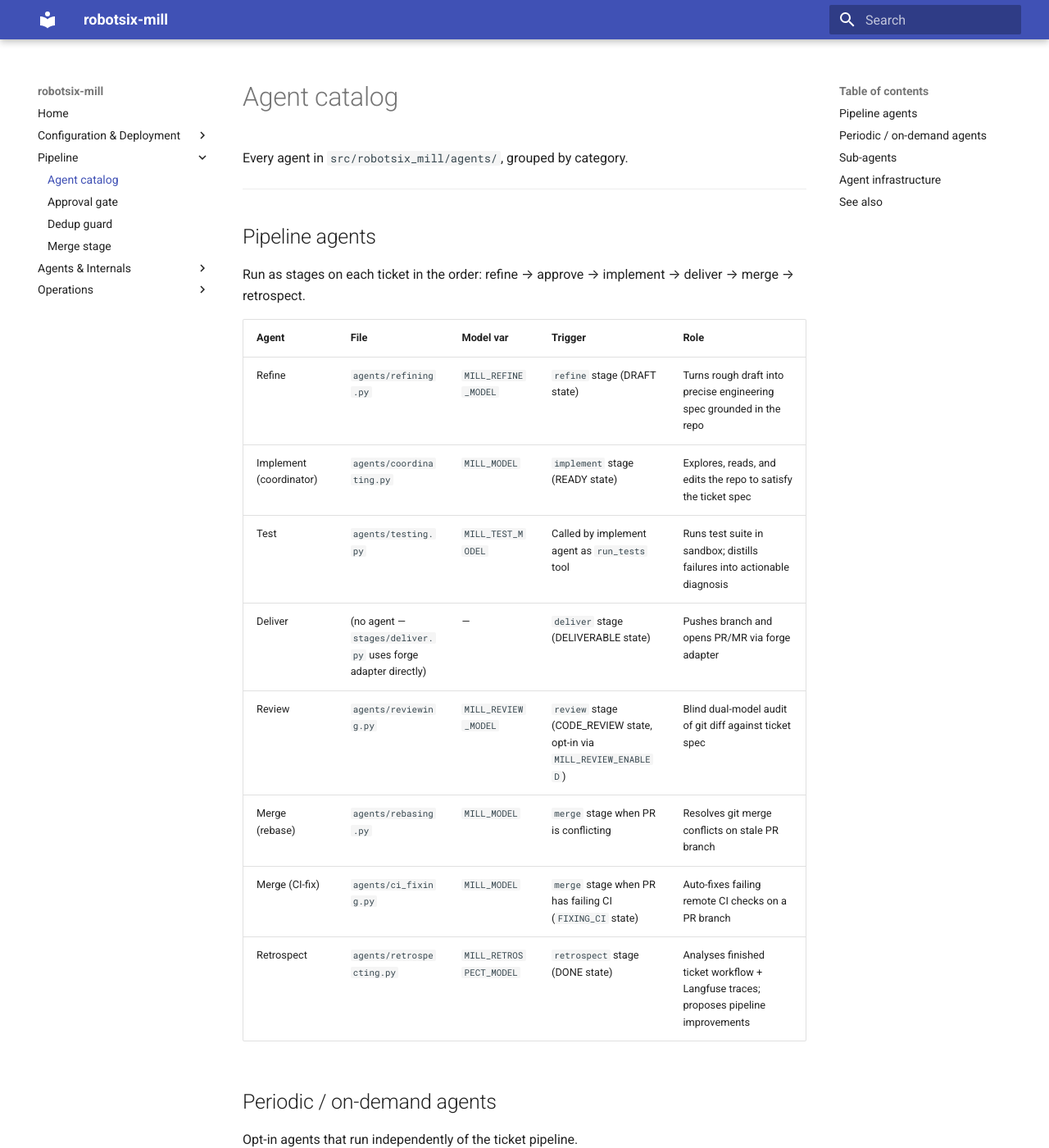
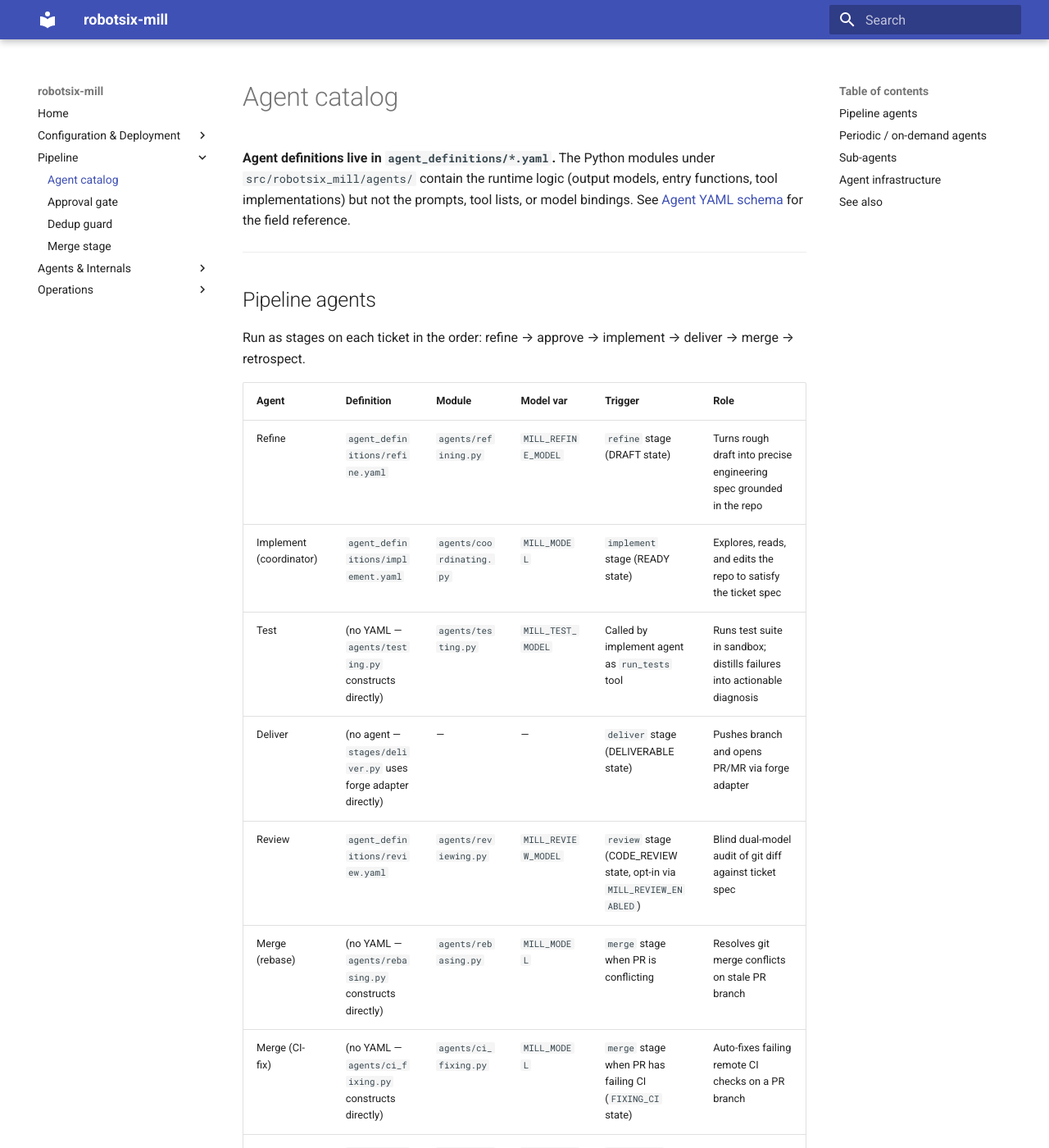
Before and after one commit to damien-robotsix/robotsix-mill, an MkDocs documentation site: the page built from docs/agents.md, in a window 1280 px wide and 1400 px high. Shown: the whole window at 82% size. Built offline with MkDocs 1.6.1 and Material for MkDocs 9.7.7, drawn with Linux system fonts in a browser that asks for light colours; some of the changed text lies outside the part shown.

Commit message:
mill: Update tests and documentation for YAML agent definitions (20260523T121617Z-update-tests-and-documentation-for-yaml--f5c3)

```diff
--- a/docs/agents.md
+++ b/docs/agents.md
@@ -1,6 +1,10 @@
 # Agent catalog
 
-Every agent in `src/robotsix_mill/agents/`, grouped by category.
+**Agent definitions live in `agent_definitions/*.yaml`.** The Python
+modules under `src/robotsix_mill/agents/` contain the runtime logic
+(output models, entry functions, tool implementations) but not the
+prompts, tool lists, or model bindings. See
+[Agent YAML schema](agent-yaml-schema.md) for the field reference.
 
 ---
 
@@ -8,41 +12,41 @@ Every agent in `src/robotsix_mill/agents/`, grouped by category.
 
 Run as stages on each ticket in the order: refine → approve → implement → deliver → merge → retrospect.
 
-| Agent | File | Model var | Trigger | Role |
-|---|---|---|---|---|
-| Refine | `agents/refining.py` | `MILL_REFINE_MODEL` | `refine` stage (DRAFT state) | Turns rough draft into precise engineering spec grounded in the repo |
-| Implement (coordinator) | `agents/coordinating.py` | `MILL_MODEL` | `implement` stage (READY state) | Explores, reads, and edits the repo to satisfy the ticket spec |
-| Test | `agents/testing.py` | `MILL_TEST_MODEL` | Called by implement agent as `run_tests` tool | Runs test suite in sandbox; distills failures into actionable diagnosis |
-| Deliver | (no agent — `stages/deliver.py` uses forge adapter directly) | — | `deliver` stage (DELIVERABLE state) | Pushes branch and opens PR/MR via forge adapter |
-| Review | `agents/reviewing.py` | `MILL_REVIEW_MODEL` | `review` stage (CODE_REVIEW state, opt-in via `MILL_REVIEW_ENABLED`) | Blind dual-model audit of git diff against ticket spec |
-| Merge (rebase) | `agents/rebasing.py` | `MILL_MODEL` | `merge` stage when PR is conflicting | Resolves git merge conflicts on stale PR branch |
-| Merge (CI-fix) | `agents/ci_fixing.py` | `MILL_MODEL` | `merge` stage when PR has failing CI (`FIXING_CI` state) | Auto-fixes failing remote CI checks on a PR branch |
-| Retrospect | `agents/retrospecting.py` | `MILL_RETROSPECT_MODEL` | `retrospect` stage (DONE state) | Analyses finished ticket workflow + Langfuse traces; proposes pipeline improvements |
+| Agent | Definition | Module | Model var | Trigger | Role |
+|---|---|---|---|---|---|
+| Refine | `agent_definitions/refine.yaml` | `agents/refining.py` | `MILL_REFINE_MODEL` | `refine` stage (DRAFT state) | Turns rough draft into precise engineering spec grounded in the repo |
+| Implement (coordinator) | `agent_definitions/implement.yaml` | `agents/coordinating.py` | `MILL_MODEL` | `implement` stage (READY state) | Explores, reads, and edits the repo to satisfy the ticket spec |
+| Test | (no YAML — `agents/testing.py` constructs directly) | `agents/testing.py` | `MILL_TEST_MODEL` | Called by implement agent as `run_tests` tool | Runs test suite in sandbox; distills failures into actionable diagnosis |
+| Deliver | (no agent — `stages/deliver.py` uses forge adapter directly) | — | — | `deliver` stage (DELIVERABLE state) | Pushes branch and opens PR/MR via forge adapter |
+| Review | `agent_definitions/review.yaml` | `agents/reviewing.py` | `MILL_REVIEW_MODEL` | `review` stage (CODE_REVIEW state, opt-in via `MILL_REVIEW_ENABLED`) | Blind dual-model audit of git diff against ticket spec |
+| Merge (rebase) | (no YAML — `agents/rebasing.py` constructs directly) | `agents/rebasing.py` | `MILL_MODEL` | `merge` stage when PR is conflicting | Resolves git merge conflicts on stale PR branch |
+| Merge (CI-fix) | (no YAML — `agents/ci_fixing.py` constructs directly) | `agents/ci_fixing.py` | `MILL_MODEL` | `merge` stage when PR has failing CI (`FIXING_CI` state) | Auto-fixes failing remote CI checks on a PR branch |
+| Retrospect | `agent_definitions/retrospect.yaml` | `agents/retrospecting.py` | `MILL_RETROSPECT_MODEL` | `retrospect` stage (DONE state) | Analyses finished ticket workflow + Langfuse traces; proposes pipeline improvements |
 
 ## Periodic / on-demand agents
 
 Opt-in agents that run independently of the ticket pipeline.
 
-| Agent | File | Model var | Trigger | Role |
-|---|---|---|---|---|
-| Audit | `agents/auditing.py` | `MILL_AUDIT_MODEL` | CLI (`audit`), API (`POST /audit`), board button, or periodic (`MILL_AUDIT_PERIODIC`) | Meta-audit: identifies gaps in repo quality/security tooling coverage; emits improvement drafts |
-| Trace-health | (no agent — deterministic check in `trace_health_runner.py`) | — | CLI (`trace-health`), API (`POST /trace-health`), board button, or periodic (`MILL_TRACE_HEALTH_PERIODIC`) | Scans Langfuse for unsessioned traces; files alert draft |
-| Health | `agents/health.py` | `MILL_HEALTH_MODEL` | CLI, API (`POST /health-check`), or periodic (`MILL_HEALTH_PERIODIC`) | Codebase-health inspection across 6 dimensions (size, length, docs, tests, complexity, dead code) |
-| Test-gap | `agents/test_gap.py` | `MILL_TEST_GAP_MODEL` | CLI, API (`POST /test-gap`), or periodic (`MILL_TEST_GAP_PERIODIC`) | Identifies modules with zero dedicated unit-test coverage |
-| Agent-check | `agents/agent_check.py` | `MILL_AGENT_CHECK_MODEL` | CLI, API (`POST /agent-check`), or periodic (`MILL_AGENT_CHECK_PERIODIC`) | Meta-agent: inspects all agent definitions for tool–prompt mismatch, skill drift, metadata correctness |
-| Survey | `agents/surveying.py` | `MILL_SURVEY_MODEL` | CLI, API (`POST /survey`) | Discovers similar OSS projects via web research; proposes concrete improvements |
-| Answer | `agents/answering.py` | `MILL_ANSWER_MODEL` | `answer` stage (ASKED state — ticket type `inquiry`) | Investigative analyst: answers questions using repo exploration + web research + Langfuse data |
+| Agent | Definition | Module | Model var | Trigger | Role |
+|---|---|---|---|---|---|
+| Audit | `agent_definitions/audit.yaml` | `agents/auditing.py` | `MILL_AUDIT_MODEL` | CLI (`audit`), API (`POST /audit`), board button, or periodic (`MILL_AUDIT_PERIODIC`) | Meta-audit: identifies gaps in repo quality/security tooling coverage; emits improvement drafts |
+| Trace-health | (no agent — deterministic check in `trace_health_runner.py`) | — | — | CLI (`trace-health`), API (`POST /trace-health`), board button, or periodic (`MILL_TRACE_HEALTH_PERIODIC`) | Scans Langfuse for unsessioned traces; files alert draft |
+| Health | `agent_definitions/health.yaml` | `agents/health.py` | `MILL_HEALTH_MODEL` | CLI, API (`POST /health-check`), or periodic (`MILL_HEALTH_PERIODIC`) | Codebase-health inspection across 6 dimensions (size, length, docs, tests, complexity, dead code) |
+| Test-gap | `agent_definitions/test_gap.yaml` | `agents/test_gap.py` | `MILL_TEST_GAP_MODEL` | CLI, API (`POST /test-gap`), or periodic (`MILL_TEST_GAP_PERIODIC`) | Identifies modules with zero dedicated unit-test coverage |
+| Agent-check | `agent_definitions/agent_check.yaml` | `agents/agent_check.py` | `MILL_AGENT_CHECK_MODEL` | CLI, API (`POST /agent-check`), or periodic (`MILL_AGENT_CHECK_PERIODIC`) | Meta-agent: inspects all agent definitions for tool–prompt mismatch, skill drift, metadata correctness |
+| Survey | `agent_definitions/survey.yaml` | `agents/surveying.py` | `MILL_SURVEY_MODEL` | CLI, API (`POST /survey`) | Discovers similar OSS projects via web research; proposes concrete improvements |
+| Answer | `agent_definitions/answer.yaml` | `agents/answering.py` | `MILL_ANSWER_MODEL` | `answer` stage (ASKED state — ticket type `inquiry`) | Investigative analyst: answers questions using repo exploration + web research + Langfuse data |
 
 ## Sub-agents
 
 Used as tools by primary agents.
 
-| Agent | File | Model var | Called by | Role |
-|---|---|---|---|---|
-| Explore | `agents/explore.py` | `MILL_EXPLORE_MODEL` | Refine, Implement, Review, Retrospect, Audit, Health, Survey, Answer, Agent-check, Test-gap | Read-only scout: returns concise paths/symbols/line-ranges, never whole files |
-| Web-research | `agents/web_research.py` | `MILL_WEB_RESEARCH_MODEL` | Refine, Audit, Survey, Answer, Health, Agent-check | Searches the web; returns one concise factual conclusion |
-| Dedup | `agents/dedup.py` | `MILL_DEDUP_MODEL` | Refine stage (pre-refine guard) | Checks whether draft is duplicate or already implemented; short-circuits to CLOSED |
-| Trace-inspector | `agents/trace_inspector.py` | `MILL_TRACE_INSPECTOR_MODEL` | Retrospect | Inspects full Langfuse trace observation tree |
+| Agent | Definition | Module | Model var | Called by | Role |
+|---|---|---|---|---|---|
+| Explore | (no YAML — built by `make_explore_tool()`) | `agents/explore.py` | `MILL_EXPLORE_MODEL` | Refine, Implement, Review, Retrospect, Audit, Health, Survey, Answer, Agent-check, Test-gap | Read-only scout: returns concise paths/symbols/line-ranges, never whole files |
+| Web-research | (no YAML — `build_agent` called directly) | `agents/web_research.py` | `MILL_WEB_RESEARCH_MODEL` | Refine, Audit, Survey, Answer, Health, Agent-check | Searches the web; returns one concise factual conclusion |
+| Dedup | (no YAML — `build_agent` called directly) | `agents/dedup.py` | `MILL_DEDUP_MODEL` | Refine stage (pre-refine guard) | Checks whether draft is duplicate or already implemented; short-circuits to CLOSED |
+| Trace-inspector | (no YAML — `build_agent` called directly) | `agents/trace_inspector.py` | `MILL_TRACE_INSPECTOR_MODEL` | Retrospect | Inspects full Langfuse trace observation tree |
 
 ## Agent infrastructure
 
@@ -50,7 +54,8 @@ Shared modules used to build and equip agents.
 
 | Module | File | Role |
 |---|---|---|
-| Agent factory | `agents/base.py` | `build_agent()` — pydantic-ai Agent factory over OpenRouter; injects tools, `web_research`, `report_issue`, skills |
+| Agent factory | `agents/base.py` | `build_agent()` / `build_agent_from_definition()` — pydantic-ai Agent factory over OpenRouter; injects tools, `web_research`, `report_issue`, skills |
+| YAML loader | `agents/yaml_loader.py` | `load_agent_definition()` — parses and validates `agent_definitions/*.yaml` files |
 | File-system tools | `agents/fs_tools.py` | Sandboxed file-system tools (`read_file`, `write_file`, `edit_file`, `delete_file`, `list_dir`, `run_command`) |
 | Web tools | `agents/web_tools.py` | `web_fetch` tool (HTTP GET via isolated network container) |
 | Report issue | `agents/report_issue.py` | `report_issue` tool (dedup-guarded, injected into every agent) |
@@ -60,6 +65,7 @@ Shared modules used to build and equip agents.
 ## See also
 
 - [index.md](index.md) — documentation home
+- [agent-yaml-schema.md](agent-yaml-schema.md) — Field reference for `agent_definitions/*.yaml` files
 - [docs/configuration.md](configuration.md) — full env-var reference (maps every model var to its agent)
 - [docs/audit-agent.md](audit-agent.md) — audit agent deep dive
 - [docs/trace-health.md](trace-health.md) — trace-health check deep dive
```
Also changed, not shown: CONTRIBUTING.md (+57 -6 lines), README.md (+1 -0 lines), docs/agent-yaml-schema.md (+18 -17 lines), docs/index.md (+2 -0 lines), 4 other files.
